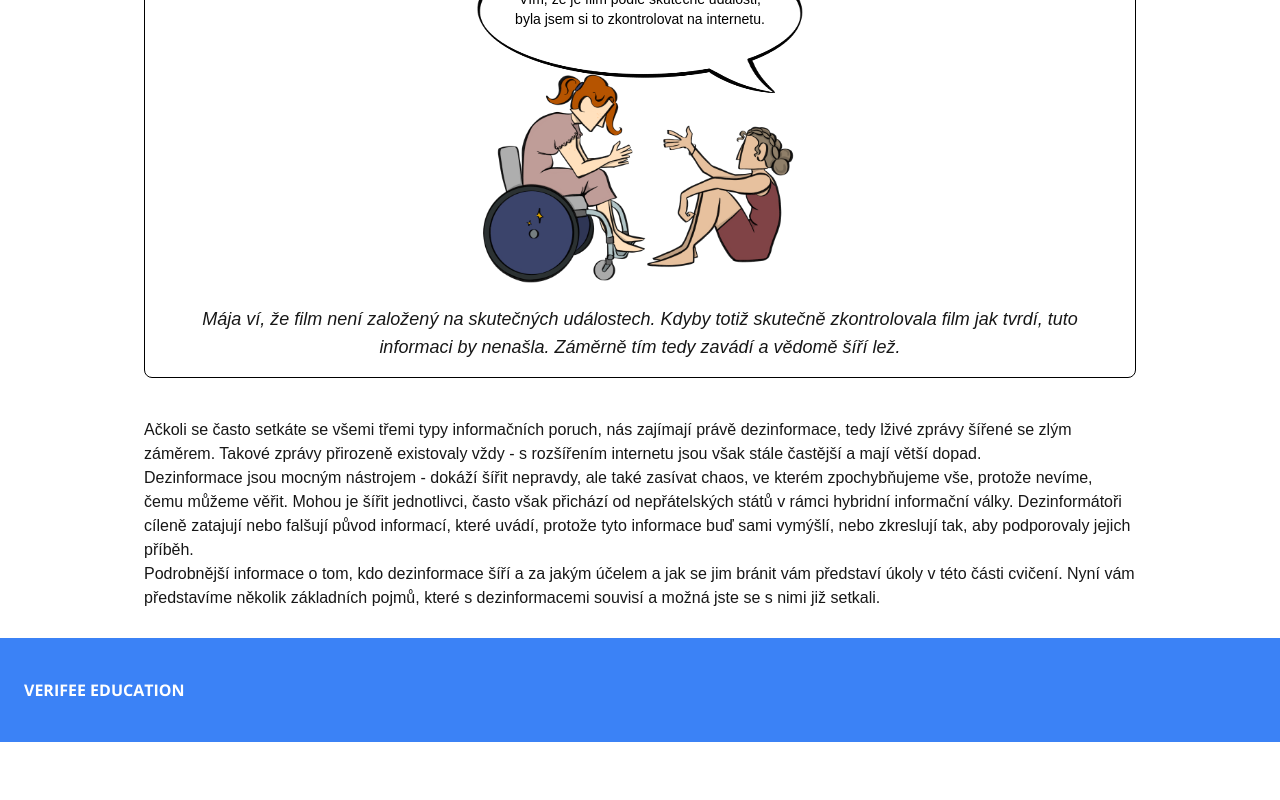
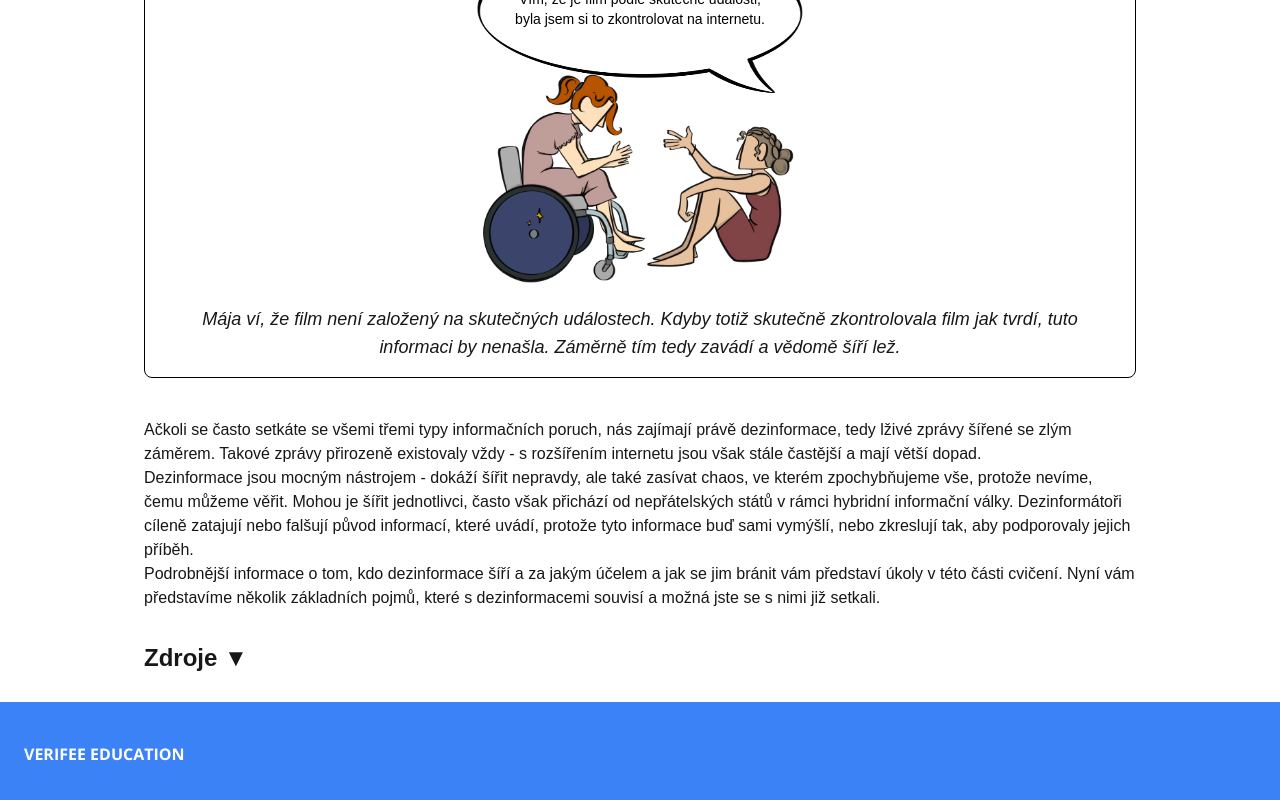
Before and after one commit to silverhardliner/verifee-edu-app, a Next.js app: page /dezinformace in a window 1280 px wide. Shown: the part 700-1500 px from the top of the page. Before the commit the page ends 1442 px from the top, so only its background shows below. Built offline with nearby package versions, Linux system fonts and the light colour scheme; a web font is replaced by a local one.

Commit message:
changed sources to component

```diff
--- a/app/data/exercises.tsx
+++ b/app/data/exercises.tsx
@@ -1,8 +1,27 @@
 import React from "react";
 import ConnectColumns from "@/app/ui/konspiracni-teorie/connect-columns";
 
-
 const exercises = {
+  dezinformace: {
+    id: 10,
+    title: "Dezinformace",
+    path: "/dezinformace",
+    info: "Dezinformace jsou jedním ze tří typů Informačních poruch. Informačními poruchami nazýváme informační chaos, který vzniká šířením nepravdivých nebo zkreslených zpráv. Informační poruchy dělíme do tří kategorií podle pravdivosti a záměru, se kterým jsou šířeny:",
+    task: "Podívej se na následující scénář. Tři přátelé, Míša, Mája a Marek, povídají své kamarádce Miladě o novém filmu, který právě vyšel. Kliknutím na jeden z pojmů si projdi, jak by jednotlivé informační poruchy mohly vypadat ve skutečném světě. Až budeš chtít, kliknutím na tlačítko Pokračovat se posuň v úkolu dál.",
+    interactive: <></>,
+    sources: [
+      {
+        id: 1,
+        text: "Claire Wardle, The Need for Smarter Definitions and Practical, Timely Empirical Research on Information Disorder",
+        url: "https://doi.org/10.1080/21670811.2018.1502047",
+      },
+      {
+        id: 2,
+        text: "Ministerstvo vnitra ČR, Definice dezinformací a propagandy",
+        url: "https://www.mvcr.cz/chh/clanek/definice-dezinformaci-a-propagandy.aspx",
+      },
+    ],
+  },
   "konspiracni-teorie": {
     id: 101,
     title: "Konspirační teorie",
@@ -14,17 +33,17 @@ const exercises = {
       {
         id: 1,
         text: "Merriam-Webster Dictionary - Conspiracy Theory",
-        url: "https://www.merriam-webster.com/dictionary/conspiracy%20theory"
+        url: "https://www.merriam-webster.com/dictionary/conspiracy%20theory",
       },
       {
         id: 2,
         text: "Encyclopædia Britannica - Conspiracy Theory",
-        url: "https://www.britannica.com/topic/conspiracy-theory"
+        url: "https://www.britannica.com/topic/conspiracy-theory",
       },
       {
         id: 3,
         text: "European Commission - Identifying Conspiracy Theories",
-        url: "https://commission.europa.eu/strategy-and-policy/coronavirus-response/fighting-disinformation/identifying-conspiracy-theories_en"
+        url: "https://commission.europa.eu/strategy-and-policy/coronavirus-response/fighting-disinformation/identifying-conspiracy-theories_en",
       },
     ],
   },
--- a/app/dezinformace/page.tsx
+++ b/app/dezinformace/page.tsx
@@ -4,14 +4,18 @@ import { Lexend_Exa } from "next/font/google";
 import img_a from "@/public/images/1.0.a.PNG";
 import img_b from "@/public/images/1.0.b.PNG";
 import img_c from "@/public/images/1.0.c.PNG";
-import RowImage from "../ui/dezinformace/row-image";
-import ClickListItem from "../ui/dezinformace/click-list-item";
+import RowImage from "@/app/ui/dezinformace/row-image";
+import ClickListItem from "@/app/ui/dezinformace/click-list-item";
 import { useState } from "react";
+import Sources from "@/app/ui/basic-components/sources";
+import exercises from "@/app/data/exercises";
 
 const lexend_exa = Lexend_Exa({ subsets: ["latin"], display: "swap" });
 
 export default function Page() {
   const [diplayedImage, setDisplayedImage] = useState(0);
+
+  const exercise = exercises["dezinformace"];
 
   const image_a = {
     img: img_a,
@@ -128,6 +132,7 @@ export default function Page() {
         představíme několik základních pojmů, které s dezinformacemi souvisí a
         možná jste se s nimi již setkali.
       </p>
+      <Sources sources={exercise.sources} />
     </div>
   );
 }
--- a/app/konspiracni-teorie/page.tsx
+++ b/app/konspiracni-teorie/page.tsx
@@ -1,7 +1,7 @@
 "use client";
 
 import React from 'react';
-import BasicPage from "../ui/basic-page";
+import BasicPage from "@/app/ui/basic-components/basic-page";
 import { usePathname } from 'next/navigation'
 
 export default function Page() {
--- a/app/ui/basic-page.tsx
+++ b/app/ui/basic-components/basic-page.tsx
@@ -1,11 +1,11 @@
 "use client";
 
 // Import necessary fonts and components
+import React from "react";
 import { Lexend_Exa } from "next/font/google";
 import { Kumbh_Sans } from "next/font/google";
-import React, { useState } from "react";
-import Link from "next/link";
-import exercises from "../data/exercises";
+import exercises from "../../data/exercises";
+import Sources from "./sources";
 
 // Initialize fonts
 const lexend_exa = Lexend_Exa({ subsets: ["latin"], display: "swap" });
@@ -19,9 +19,6 @@ export default function BasicPage({
 }) {
   // Get the exercise data
   const exercise = exercises[exercise_name as keyof typeof exercises];
-
-  // State for toggling sources visibility
-  const [showSources, setShowSources] = useState(false);
 
   return (
     <div className={lexend_exa.className}>
@@ -39,28 +36,7 @@ export default function BasicPage({
       {exercise.interactive}
 
       {/* Sources section */}
-      <div className="mt-8">
-        <div className={`text-2xl font-bold mb-4`}>
-          <span className="cursor-pointer" onClick={() => setShowSources(!showSources)}>Zdroje</span>{" "}
-          {showSources ? "▲" : "▼"}
-        </div>
-        {showSources && (
-          <ul className={`${kumbh_sans.className} list-disc pl-5`}>
-            {exercise.sources.map((source) => (
-              <li key={source.id} className="mb-2">
-                <Link
-                  href={source.url}
-                  target="_blank"
-                  rel="noopener noreferrer"
-                  className="text-blue-600 hover:underline"
-                >
-                  {source.text}
-                </Link>
-              </li>
-            ))}
-          </ul>
-        )}
-      </div>
+      <Sources sources={exercise.sources} />
 
       {/* Navigation buttons */}
       <div className="flex justify-between mt-8">
--- /dev/null
+++ b/app/ui/basic-components/sources.tsx
@@ -0,0 +1,48 @@
+import React, { useState } from "react";
+import Link from "next/link";
+import { Kumbh_Sans } from "next/font/google";
+
+const kumbh_sans = Kumbh_Sans({ subsets: ["latin"], display: "swap" });
+
+interface Source {
+  id: number;
+  text: string;
+  url: string;
+}
+
+interface SourcesProps {
+  sources: Source[];
+}
+
+const Sources: React.FC<SourcesProps> = ({ sources }) => {
+  const [showSources, setShowSources] = useState(false);
+
+  return (
+    <div className="mt-8">
+      <div className="text-2xl font-bold mb-4">
+        <span className="cursor-pointer" onClick={() => setShowSources(!showSources)}>
+          Zdroje
+        </span>{" "}
+        {showSources ? "▲" : "▼"}
+      </div>
+      {showSources && (
+        <ul className={`${kumbh_sans.className} list-disc pl-5`}>
+          {sources.map((source) => (
+            <li key={source.id} className="mb-2">
+              <Link
+                href={source.url}
+                target="_blank"
+                rel="noopener noreferrer"
+                className="text-blue-600 hover:underline"
+              >
+                {source.text}
+              </Link>
+            </li>
+          ))}
+        </ul>
+      )}
+    </div>
+  );
+};
+
+export default Sources;
--- a/app/ui/konspiracni-teorie/connect-columns.tsx
+++ b/app/ui/konspiracni-teorie/connect-columns.tsx
@@ -8,7 +8,7 @@ import {
 } from "@xyflow/react";
 import "@xyflow/react/dist/style.css";
 import CustomNode from "./custom-node";
-import { truths, conspiracies } from "./truths-conspiracies";
+import { truths, conspiracies } from "@/app/data/truths-conspiracies";
 
 interface Item {
   text: string;
```
Also changed, not shown: app/data/truths-conspiracies.tsx (renamed from app/ui/konspiracni-teorie/truths-conspiracies.tsx).
